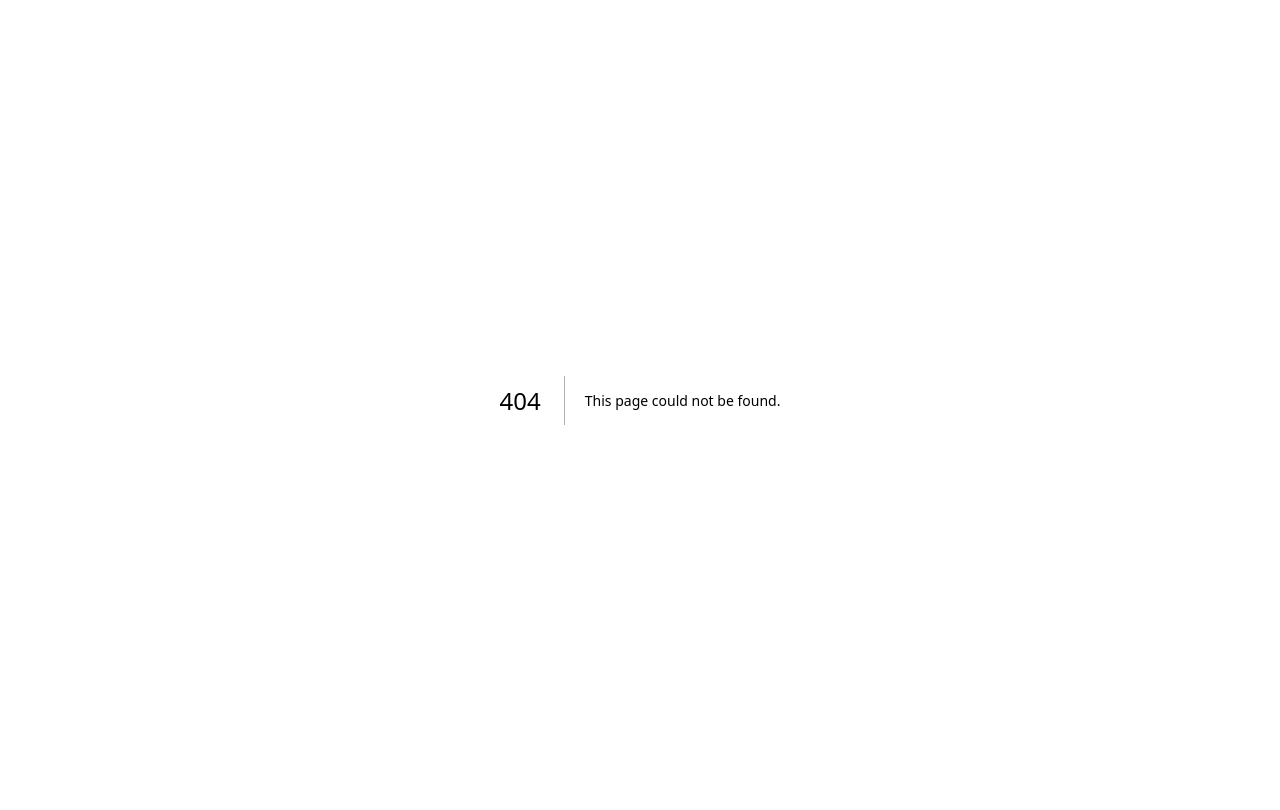
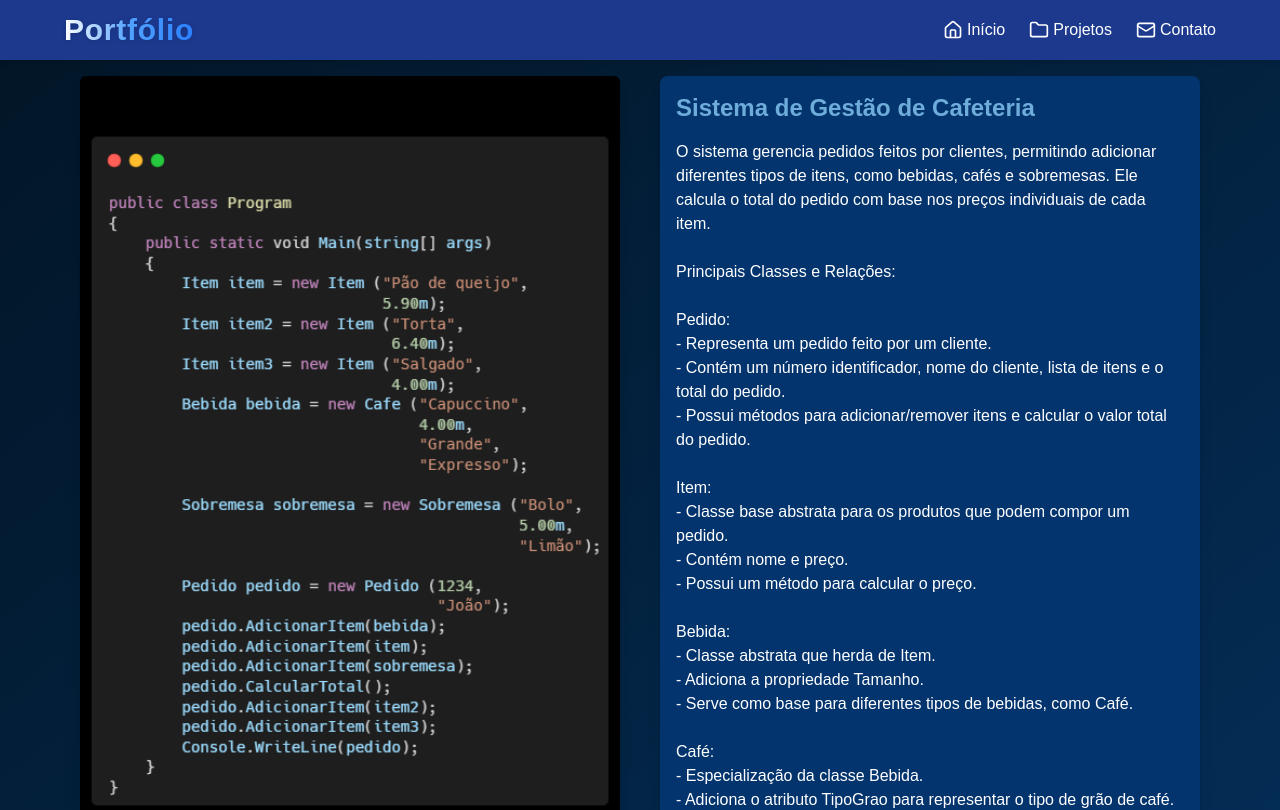
Before and after one commit to GuilhermeAmargo/MyPortfolio, a Next.js app: page /project7 in a window 1280 px wide. Before the commit this address had no page. Shown: the top 810 px of the page. Built offline with nearby package versions, Linux system fonts and the light colour scheme.

Commit message:
feat: update project links

```diff
--- /dev/null
+++ b/src/app/project6/page.tsx
@@ -0,0 +1,22 @@
+import Header from "@/components/Header";
+import Footer from "@/components/Footer";
+import ProjectCard from "@/components/ProjectCard";
+
+export default function Home() {
+  return (
+    <div className="flex flex-col min-h-screen text-white bg-gradient-to-br from-[#021526] to-[#042f5a]">
+      <Header />
+
+    <main className="flex-grow w-full max-w-6xl mx-auto px-4 py-4 flex items-center justify-center">
+        <ProjectCard
+          title="Draw Screen"
+          description={`Este projeto consiste em um protetor de tela animado desenvolvido em Java, que exibe formas geométricas em movimento contínuo pela tela. O conceito se baseia na orientação a objetos, utilizando classes abstratas, herança e polimorfismo para representar as formas e suas interações. A animação é gerenciada por uma thread dedicada e utiliza a técnica de BufferStrategy para otimizar o desempenho gráfico.`}
+          imageSrc="/images/Draw Screen.png"
+          repoLink="https://github.com/GuilhermeAmargo/DrawScreen.git"
+        />
+    </main>
+
+      <Footer />
+    </div>
+  );
+}
--- /dev/null
+++ b/src/app/project7/page.tsx
@@ -0,0 +1,49 @@
+import Header from "@/components/Header";
+import Footer from "@/components/Footer";
+import ProjectCard from "@/components/ProjectCard";
+
+export default function Home() {
+  return (
+    <div className="flex flex-col min-h-screen text-white bg-gradient-to-br from-[#021526] to-[#042f5a]">
+      <Header />
+
+    <main className="flex-grow w-full max-w-6xl mx-auto px-4 py-4 flex items-center justify-center">
+        <ProjectCard
+          title="Sistema de Gestão de Cafeteria"
+          description={`O sistema gerencia pedidos feitos por clientes, permitindo adicionar diferentes tipos de itens, como bebidas, cafés e sobremesas. Ele calcula o total do pedido com base nos preços individuais de cada item.
+
+            Principais Classes e Relações:
+
+            Pedido:
+            - Representa um pedido feito por um cliente.
+            - Contém um número identificador, nome do cliente, lista de itens e o total do pedido.
+            - Possui métodos para adicionar/remover itens e calcular o valor total do pedido.
+
+            Item:
+            - Classe base abstrata para os produtos que podem compor um pedido.
+            - Contém nome e preço.
+            - Possui um método para calcular o preço.
+
+            Bebida:
+            - Classe abstrata que herda de Item.
+            - Adiciona a propriedade Tamanho.
+            - Serve como base para diferentes tipos de bebidas, como Café.
+
+            Café:
+            - Especialização da classe Bebida.
+            - Adiciona o atributo TipoGrao para representar o tipo de grão de café.
+
+            Sobremesa:
+            - Herda diretamente de Item.
+            - Representa sobremesas, com o atributo Sabor.
+
+            `}
+          imageSrc="/images/CafeManager.png"
+          repoLink="https://github.com/GuilhermeAmargo/Projeto_Cafeteria.git"
+        />
+    </main>
+
+      <Footer />
+    </div>
+  );
+}
--- a/src/app/projects/page.tsx
+++ b/src/app/projects/page.tsx
@@ -48,98 +48,98 @@ export default function Home() {
       title: 'Screen Saver',
       description: 'Aplicação JavaFX que anima um retângulo colorido quicando nas bordas da janela.',
       imageUrl: '/images/ScreenSaver.png',
-      link: '/project5', // Link para a página do Projeto 4
+      link: '/project5', // Link para a página do Projeto 5
     },
     {
       id: 6,
-      title: 'Projeto 6',
-      description: '',
-      imageUrl: '/images/test4.jpg',
-      link: '/project4', // Link para a página do Projeto 4
+      title: 'Draw Screen',
+      description: 'Este projeto em Java implementa um protetor de tela (screensaver) com formas geométricas animadas utilizando Swing e AWT.',
+      imageUrl: '/images/Draw Screen.png',
+      link: '/project6', // Link para a página do Projeto 6
     },
     {
       id: 7,
-      title: 'Projeto 7',
-      description: '',
-      imageUrl: '/images/test4.jpg',
-      link: '/project4', // Link para a página do Projeto 4
+      title: 'Sistema de Gestão de Cafeteria',
+      description: 'Sistema desenvolvido para gerenciar pedidos, estoque e vendas em cafeterias, otimizando operações e auxiliando no controle financeiro.',
+      imageUrl: '/images/CafeManager.png',
+      link: '/project7', // Link para a página do Projeto 7
     },
     {
       id: 8,
-      title: 'Projeto 8',
+      title: 'MVC Cafeteria',
       description: '',
       imageUrl: '/images/test4.jpg',
-      link: '/project4', // Link para a página do Projeto 4
+      link: '/project4', // Link para a página do Projeto 8
     },
     {
       id: 9,
       title: 'Projeto 9',
       description: '',
       imageUrl: '/images/test4.jpg',
-      link: '/project4', // Link para a página do Projeto 4
+      link: '/project4', // Link para a página do Projeto 9
     },
     {
       id: 10,
       title: 'Projeto 10',
       description: '',
       imageUrl: '/images/test4.jpg',
-      link: '/project4', // Link para a página do Projeto 4
+      link: '/project4', // Link para a página do Projeto 10
     },
     {
       id: 11,
       title: 'Projeto 11',
       description: '',
       imageUrl: '/images/test4.jpg',
-      link: '/project4', // Link para a página do Projeto 4
+      link: '/project4', // Link para a página do Projeto 11
     },
     {
       id: 12,
       title: 'Projeto 12',
       description: '',
       imageUrl: '/images/test4.jpg',
-      link: '/project4', // Link para a página do Projeto 4
+      link: '/project4', // Link para a página do Projeto 12
     },
     {
       id: 13,
       title: 'Projeto 13',
       description: '',
       imageUrl: '/images/test4.jpg',
-      link: '/project4', // Link para a página do Projeto 4
+      link: '/project4', // Link para a página do Projeto 13
     },
     {
       id: 14,
       title: 'projeto 14',
       description: '',
       imageUrl: '/images/test4.jpg',
-      link: '/project4', // Link para a página do Projeto 4
+      link: '/project4', // Link para a página do Projeto 14
     },
     {
       id: 15,
       title: 'Projeto 15',
       description: '',
       imageUrl: '/images/test4.jpg',
-      link: '/project4', // Link para a página do Projeto 4
+      link: '/project4', // Link para a página do Projeto 15
     },
     {
       id: 16,
       title: 'Projeto 16',
       description: '',
       imageUrl: '/images/test4.jpg',
-      link: '/project4', // Link para a página do Projeto 4
+      link: '/project4', // Link para a página do Projeto 16
     },
     {
       id: 17,
       title: 'Projeto 17',
       description: '',
       imageUrl: '/images/test4.jpg',
-      link: '/project4', // Link para a página do Projeto 4
+      link: '/project4', // Link para a página do Projeto 17
     },
     {
       id: 18,
       title: 'Projeto 18',
       description: '',
       imageUrl: '/images/test4.jpg',
-      link: '/project4', // Link para a página do Projeto 4
+      link: '/project4', // Link para a página do Projeto 18
     },
   ];
 
```
Also changed, not shown: public/images/CafeManager.png (added), public/images/Draw Screen.png (added).
